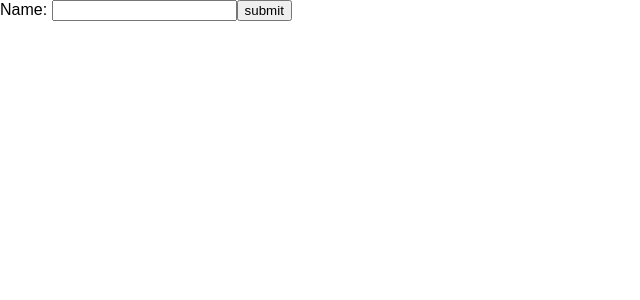
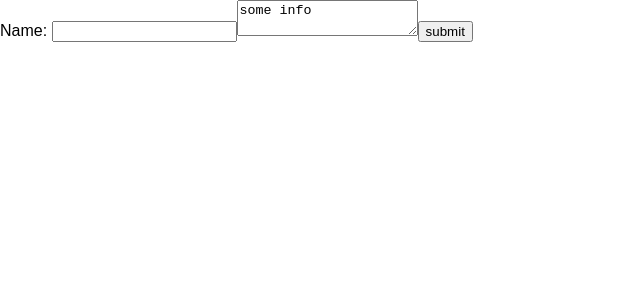
Before and after one commit to SYuvaraj/reactofficial, a React (Create React App) app in the folder my-app/: page / in a window 1280 px wide. Shown: the top 300 px of the page, without its empty margins (0-640 px from the left). Built offline with nearby package versions, Linux system fonts and the light colour scheme.

Commit message:
controlled com

```diff
--- a/my-app/src/components/NameForm.js
+++ b/my-app/src/components/NameForm.js
@@ -3,18 +3,25 @@ import React, {Component} from 'react';
 class NameForm extends React.Component{
 	constructor(props){
 		super(props);
-		this.state = {value: ''};
+		this.state = {
+			nameValue: '',
+			textareaVal:'some info'
+		};
 
 		this.handleChange = this.handleChange.bind(this);
 		this.handleSubmit = this.handleSubmit.bind(this);
 	}
 
 	handleChange(event){
-		this.setState({value: event.target.value});
+		this.setState({
+			nameValue: event.target.value,
+			textareaVal: event.target.value
+		});
 	}
 
 	handleSubmit(event){
-		alert("A name was sumbitted"+this.state.value);
+		alert("A name was sumbitted"+ this.state.value);
+		alert("A textarea was sumbitted"+ this.state.textareaVal);
 		event.preventDefault();
 	}
 	render(){
@@ -22,7 +29,8 @@ class NameForm extends React.Component{
 		return(
 			<form onSubmit = {this.handleSubmit}>
 				<label>
-					Name: <input type="text" value = {this.state.value} onChange  = {this.handleChange} />
+					Name: <input type="text" value = {this.state.nameValue} onChange  = {this.handleChange} />
+					<textarea value = {this.state.textareaVal} onChange = {this.handleChange} />
 				</label>
 				<input type="submit" value="submit" />
 			</form>
```
